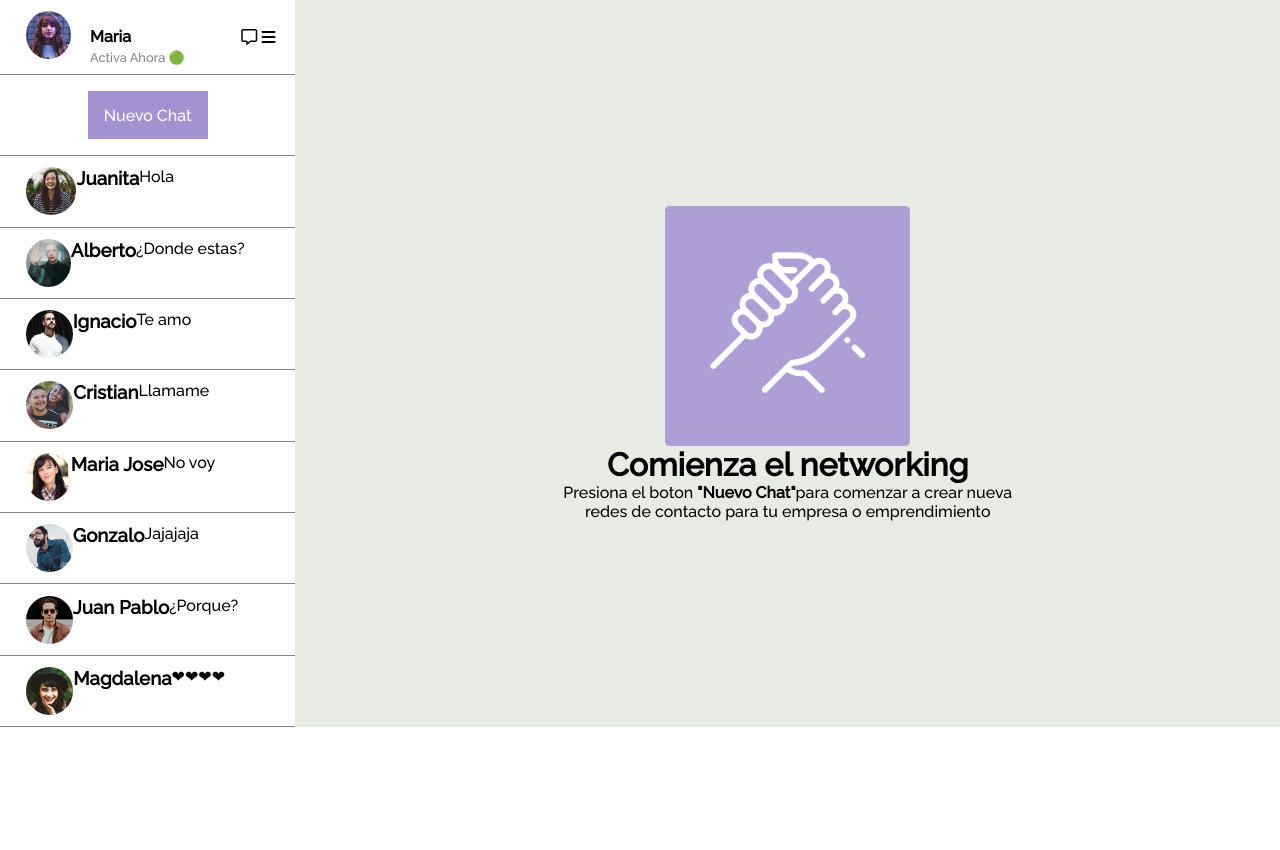
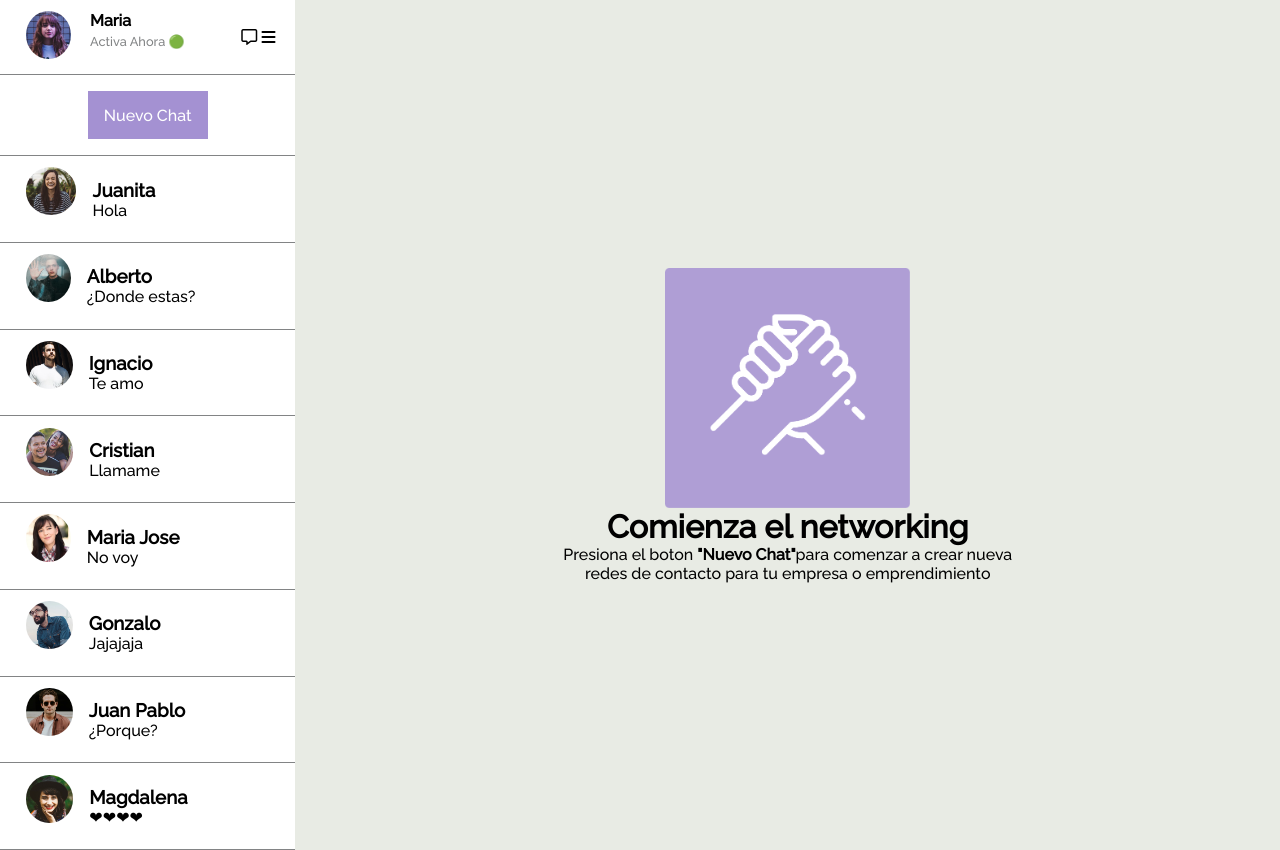
Before and after one commit to SrGJLN/Desafio-7, a plain HTML site: page index.html in a window 1280 px wide. Before the commit the page ends 800 px from the top, so only its background shows below. Drawn offline with Linux system fonts and the light colour scheme.

Commit message:
Contact arreglado

```diff
--- a/assets/css/style.css
+++ b/assets/css/style.css
@@ -30,7 +30,7 @@ aside {
   padding-left: 1.2rem;
 }
 .primary-text h3 {
-  margin: 1rem 0 0.5rem 0;
+  margin: 0rem 0 0.5rem 0;
   font-size: 1rem;
 }
 .primary-text p {
@@ -60,7 +60,9 @@ button:hover {
   border-bottom: #828485 solid 1px;
   padding: 0.7rem 1.25rem 0.7rem 1.6rem;
 }
-
+.contact-text {
+  padding: 0.7rem 1.25rem 0.7rem 1rem;
+}
 .contact img {
   height: 3rem;
   border-radius: 50%;
--- a/index.html
+++ b/index.html
@@ -39,43 +39,59 @@
         <!--contact-->
         <div class="contact">
           <img src="assets/imgs/juanita.jpg" alt="Juanita" />
-          <h3>Juanita</h3>
-          <p>Hola</p>
+          <div class="contact-text">
+            <h3>Juanita</h3>
+            <p>Hola</p>
+          </div>
         </div>
         <div class="contact">
           <img src="assets/imgs/alberto.jpg" alt="Alberto" />
-          <h3>Alberto</h3>
-          <p>¿Donde estas?</p>
+          <div class="contact-text">
+            <h3>Alberto</h3>
+            <p>¿Donde estas?</p>
+          </div>
         </div>
         <div class="contact">
           <img src="assets/imgs/ignacio.jpg" alt="Ignacio" />
+          <div class="contact-text">
           <h3>Ignacio</h3>
           <p>Te amo</p>
         </div>
+        </div>
         <div class="contact">
           <img src="assets/imgs/cristian.jpg" alt="Cristian" />
+          <div class="contact-text">
           <h3>Cristian</h3>
           <p>Llamame</p>
         </div>
+        </div>
         <div class="contact">
           <img src="assets/imgs/mariajose.jpg" alt="Maria Jose" />
+          <div class="contact-text">
           <h3>Maria Jose</h3>
           <p>No voy</p>
         </div>
+        </div>
         <div class="contact">
           <img src="assets/imgs/gonzalo.jpg" alt="Gonzalo" />
+          <div class="contact-text">
           <h3>Gonzalo</h3>
           <p>Jajajaja</p>
         </div>
+        </div>
         <div class="contact">
           <img src="assets/imgs/juanpablo.jpg" alt="Juan Pablo" />
+          <div class="contact-text">
           <h3>Juan Pablo</h3>
           <p>¿Porque?</p>
         </div>
+        </div>
         <div class="contact">
           <img src="assets/imgs/magdalena.jpg" alt="Magdalena" />
+          <div class="contact-text">
           <h3>Magdalena</h3>
           <p>❤❤❤❤</p>
+        </div>
         </div>
       </aside>
       <!--main-->
```
